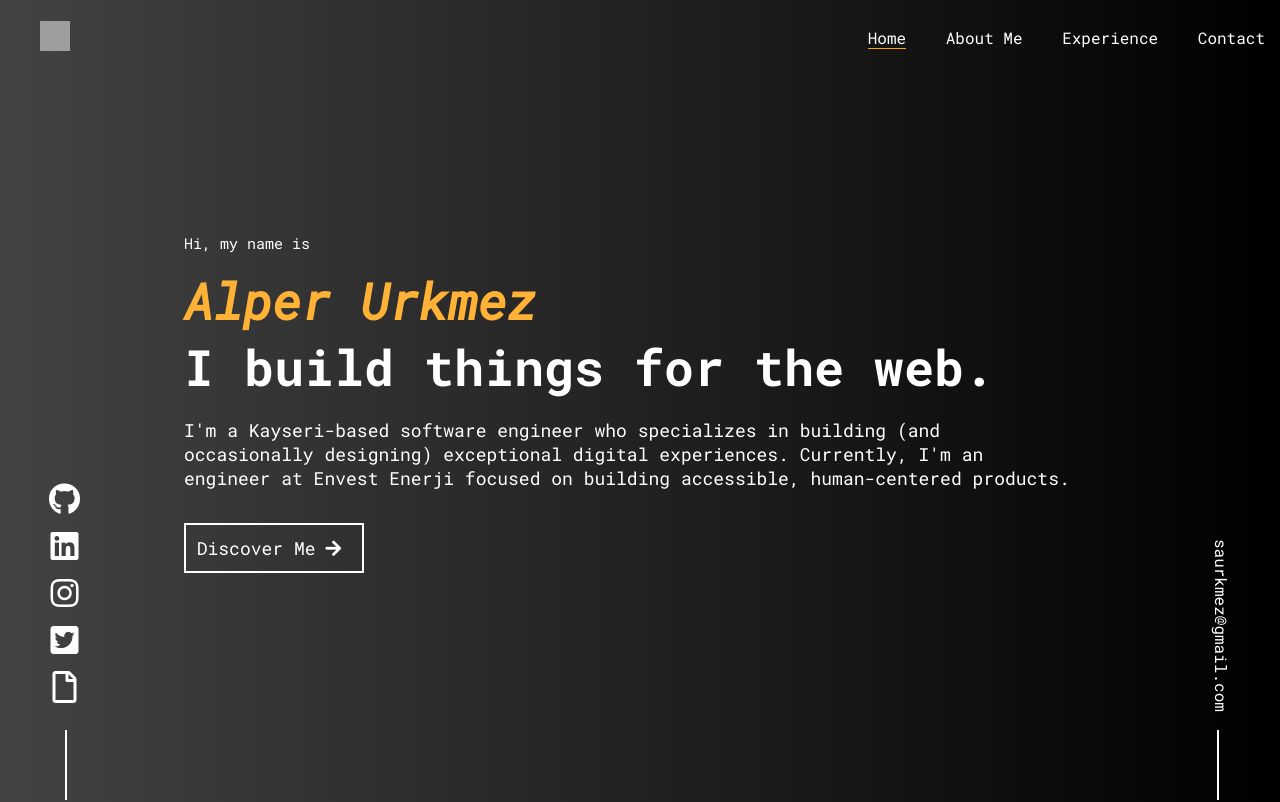
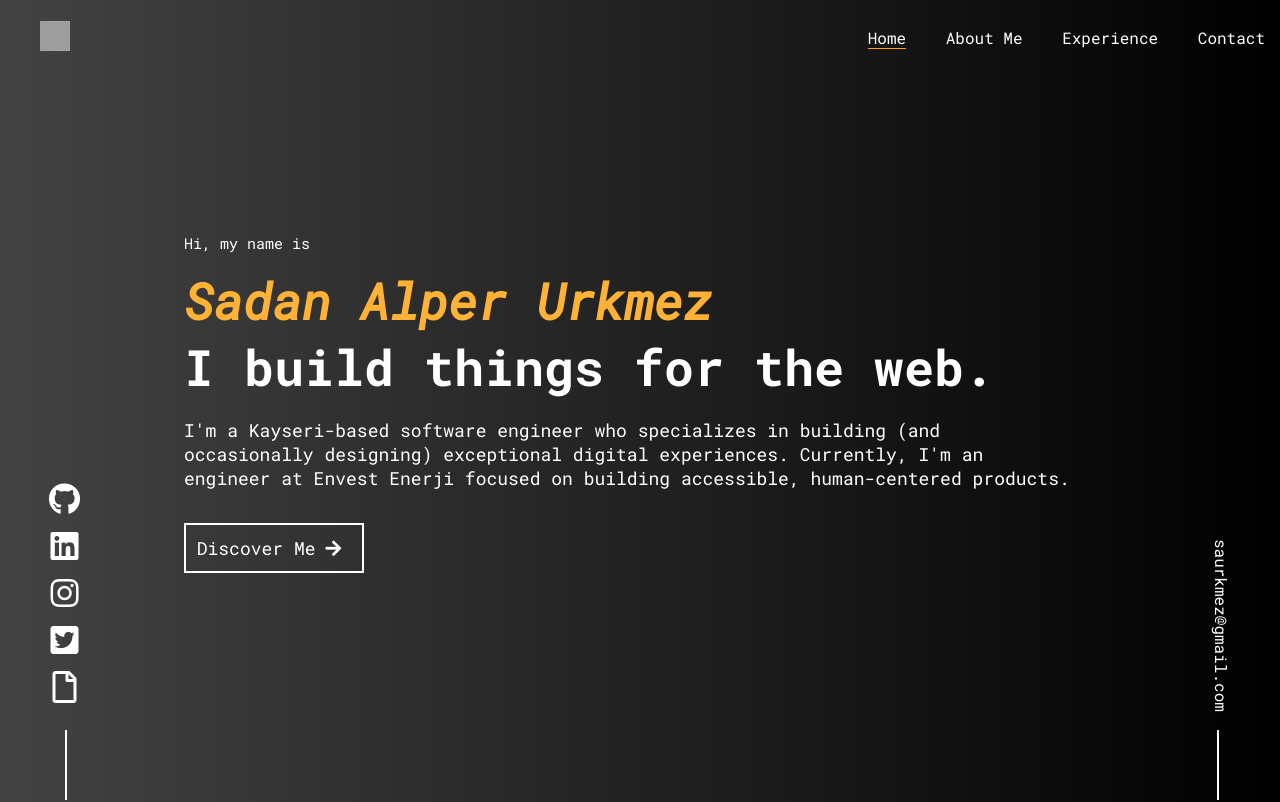
Before and after one commit to saurkmez/React-Website-Template, a React (Create React App) app: page / in a window 1280 px wide. Shown: the top 802 px of the page. Built offline with nearby package versions, Linux system fonts and the light colour scheme; grey boxes are pictures that could not be loaded.

Commit message:
coverletter

```diff
--- a/src/components/HomePage/Coverletter.js
+++ b/src/components/HomePage/Coverletter.js
@@ -5,7 +5,7 @@ function Coverletter() {
     <div className="coverletter">
       <p style={{ fontSize: "15px" }}>Hi, my name is</p>
       <h1 style={{ margin: "0", color: "white" }}>
-        <i style={{ color: "#ffb236" }}>Alper Urkmez</i>
+        <i style={{ color: "#ffb236" }}>Sadan Alper Urkmez</i>
       </h1>
       <h1 style={{ margin: "0", color: "white" }}>
         I build things for the web.
```
